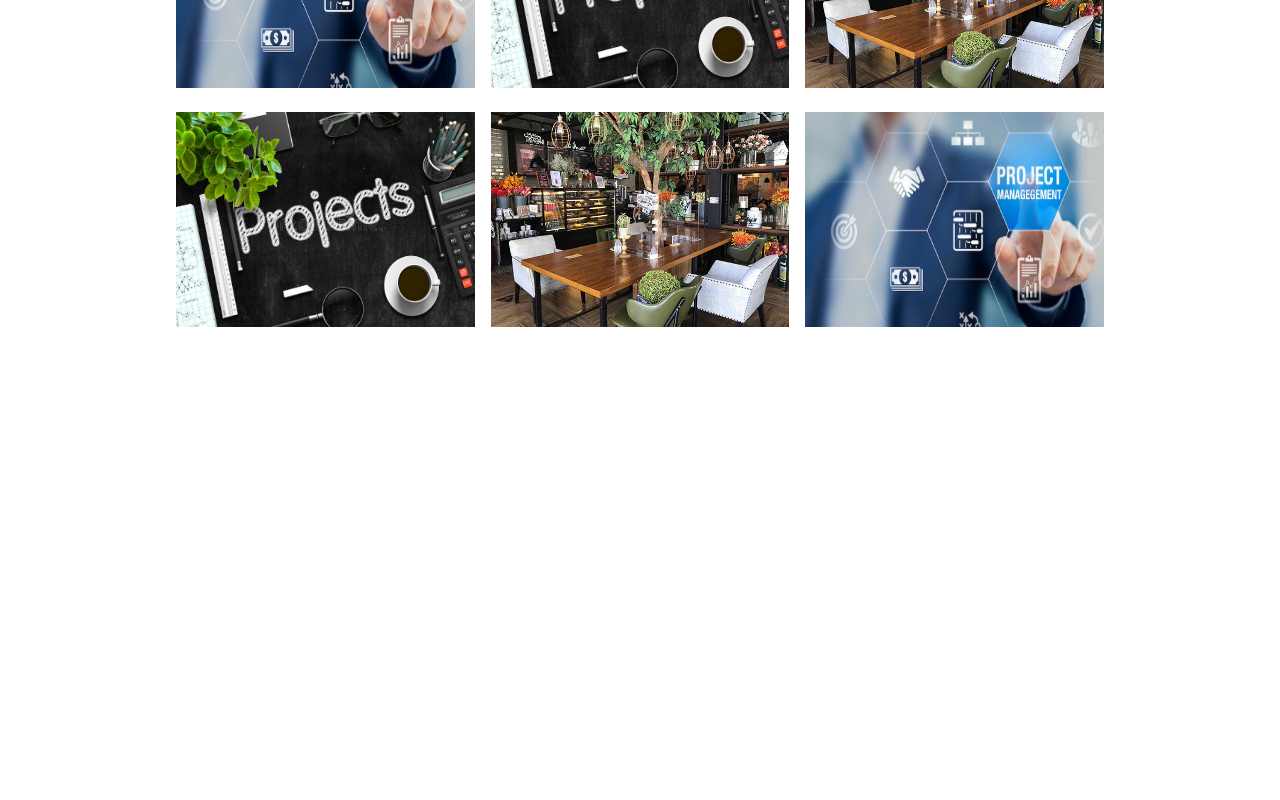
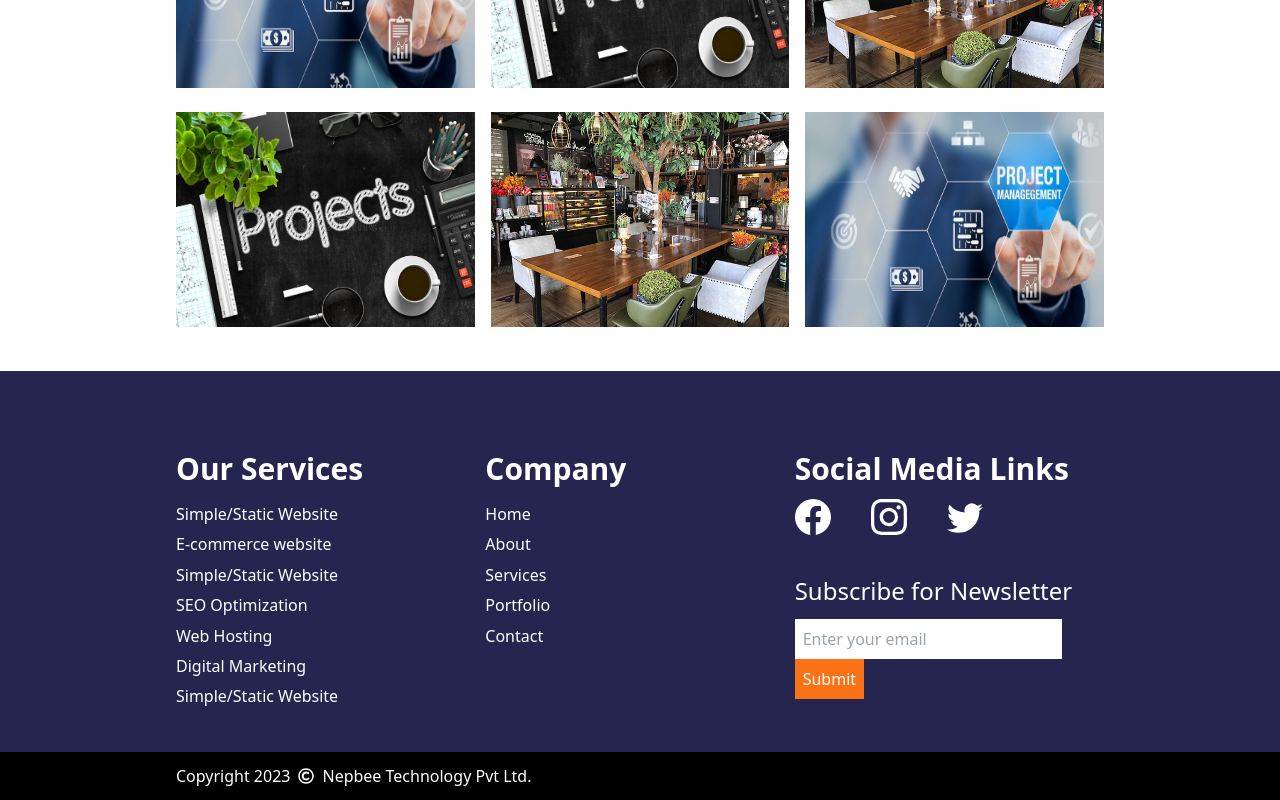
Before and after one commit to Anish-Rai/Nepbee_website, a Next.js app: page / in a window 1280 px wide. Shown: the part 2937-3737 px from the top of the page. Before the commit the page ends 3308 px from the top, so only its background shows below. Built offline with nearby package versions, Linux system fonts and the light colour scheme.

Commit message:
footer component added

```diff
--- a/components/Footer.js
+++ b/components/Footer.js
@@ -1,9 +1,78 @@
 import React from 'react'
+import Link from 'next/link'
+import {BsFacebook,BsInstagram,BsTwitter} from 'react-icons/bs'
+import {FaRegCopyright} from 'react-icons/fa'
+const Footer = () => {
+  const navItems = [
+    {href:'/', name:'Home'},
+    {href:'../#about', name:'About'},
+    {href:'../#services', name:'Services'},
+    {href:'../#portfolio', name:'Portfolio'},
+    {href:'/#Contact', name:'Contact'},
+  ]
 
-const Footer = () => {
+  const serviceList = [
+    {serviceName:'Simple/Static Website'},
+    {serviceName:'E-commerce website'},
+    {serviceName:'Simple/Static Website'},
+    {serviceName:'SEO Optimization'},
+    {serviceName:'Web Hosting'},
+    {serviceName:'Digital Marketing'},
+    {serviceName:'Simple/Static Website'},
+  ]
   return (
-    <div>
+    <div className='lg:pt-20   bg-[#26254F] text-white'>
+      <div className='grid grid-cols-3 pb-10 lg:px-44 px-4'>
+        <ul>
+          <h3 className='text-3xl font-semibold pb-3'>Our Services</h3>
+          {
+            serviceList.map(({serviceName},key)=>{
+              return (
+                <li className='leading-[1.9rem]' key={key}> {serviceName} </li>
+              )
+            })
+          }
+        </ul>
 
+        <ul>
+          <h3 className='text-3xl font-semibold pb-3'>Company</h3>
+            {
+              navItems.map(({href,name},key)=>{
+                return (
+                  <li className='leading-[1.9rem]' key={key}>
+                    <Link href={href}> {name} </Link>
+                  </li>
+                )
+              })
+            }
+        </ul>
+
+        <div>
+          <h3 className='text-3xl font-semibold pb-3'>Social Media Links</h3>
+          <ul className='flex text-4xl'>
+            <li className='hover:text-orange-500'>
+              <Link href="#">  <BsFacebook />  </Link>
+            </li>
+            <li className='px-10 hover:text-orange-500'>
+              <Link href="#"> <BsInstagram /> </Link>
+            </li>
+            <li className='hover:text-orange-500'>
+              <Link href="/"> <BsTwitter /> </Link>
+            </li>
+          </ul>
+          <ul className='pt-10'>
+            <h3 className='text-2xl  pb-3'>Subscribe for Newsletter</h3>
+            <li>
+              <input type="email" name="email" id="email" placeholder='Enter your email' className='p-2 pr-7' />
+              <button type="submit" className='bg-orange-500 p-2 text-white hover:bg-orange-600'>Submit</button>
+            </li>
+        </ul>
+        </div>
+
+      </div>
+      <div className=' py-3 bg-black lg:px-44 px-4'>
+        <h4 className='flex items-center'>Copyright 2023 <FaRegCopyright className='mx-2'/> Nepbee Technology Pvt Ltd. </h4>
+      </div>
     </div>
   )
 }
--- a/components/Portfolio.js
+++ b/components/Portfolio.js
@@ -22,16 +22,16 @@ const Portfolio = () => {
       <h1 className=' text-2xl lg:text-5xl lg:font-bold font-semibold  lg:pt-0 lg:pb-2 pb-3'>PORTFOLIO</h1>
       <p className='text-lg '>Our recent projects</p>
       <ul className='flex justify-center pt-3'>
-        {projectTypeList.map(({projectType})=>{
+        {projectTypeList.map(({projectType},key)=>{
           return (
-            <li className='px-4 border rounded-full mx-1 mb-2 hover:border-pinkish'>{projectType}</li>
+            <li key={key} className='px-4 border rounded-full mx-1 mb-2 hover:border-pinkish'>{projectType}</li>
           )
         })}
       </ul>
       <div className='grid lg:grid-cols-3 md:grid-cols-2 pt-7 gap-4'>
-        { projectList.map(({projectName})=>{
+        { projectList.map(({projectName},key)=>{
           return (
-            <div>
+            <div key={key}>
               <Image src={`/${projectName}`} alt="" width={400} height={400} className=" w-[100%] h-[100%] transition-transform duration-300 ease-in-out hover:scale-105 py-1" />
             </div>
 
```
